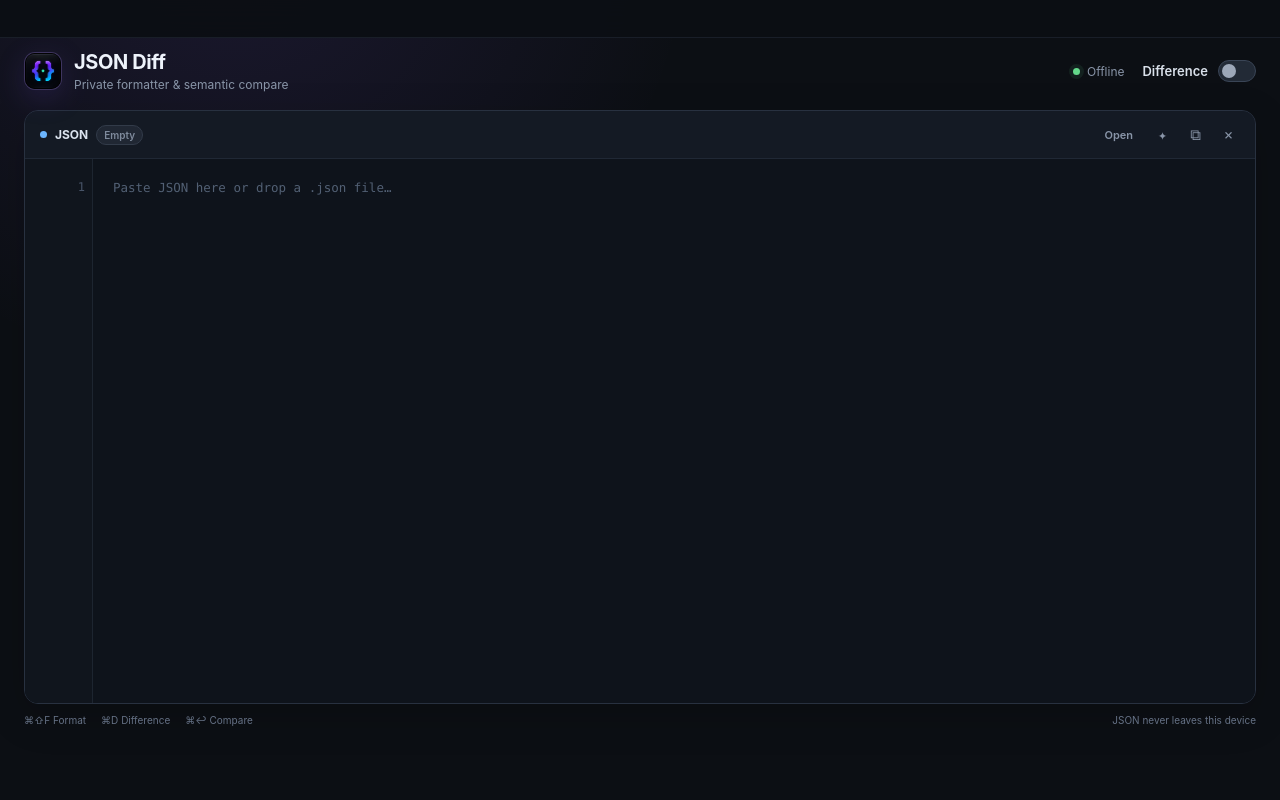
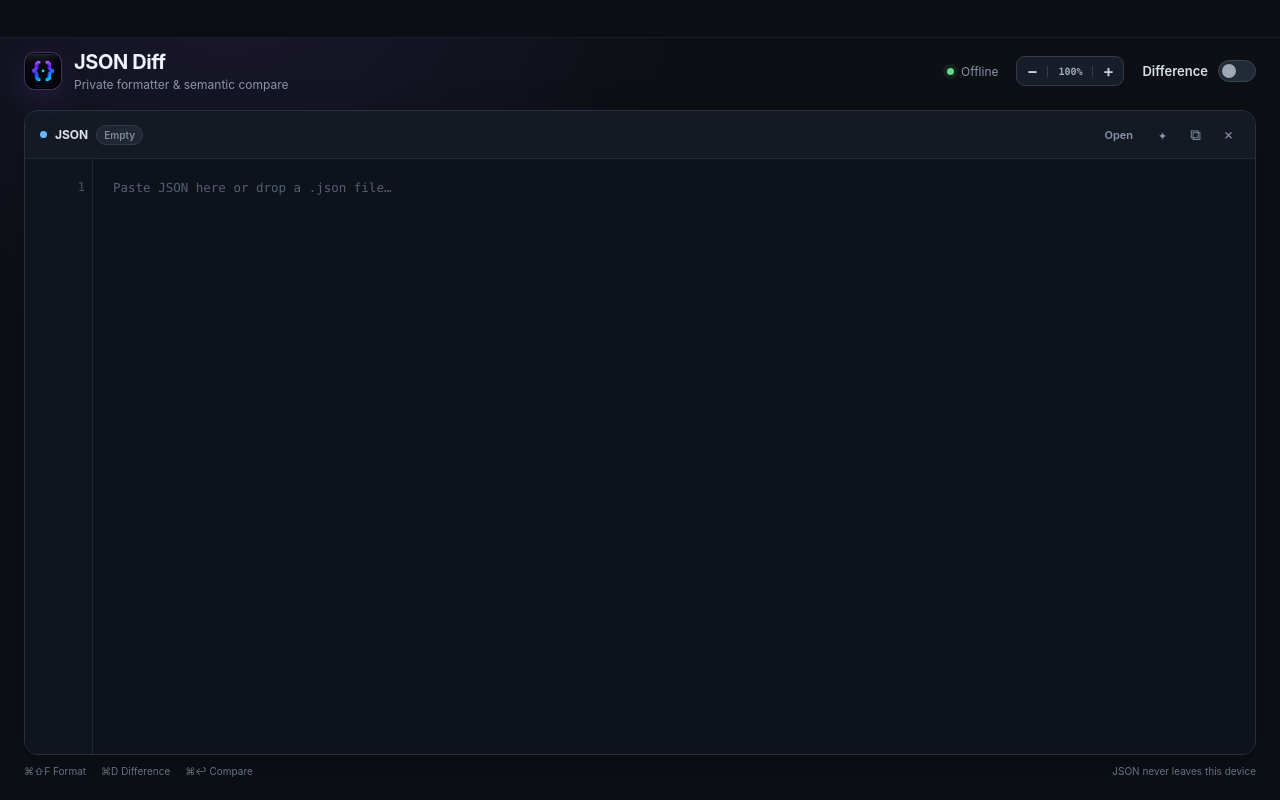
Before and after one commit to olehkhomyk/json-pretty-difference, a plain HTML site: page frontend/index.html in a window 1280 px wide. Drawn offline with Linux system fonts and the light colour scheme.

Commit message:
Expand editors and add text zoom

```diff
--- a/frontend/app.js
+++ b/frontend/app.js
@@ -3,6 +3,7 @@ const nativeInvoke = window.__TAURI__?.core?.invoke;
 const state = {
   difference: false,
   diffExpanded: false,
+  editorZoom: 100,
   syncScroll: true,
   lastScrolledSide: "left",
   diffObject: "",
@@ -47,6 +48,9 @@ const elements = {
   removedCount: document.getElementById("removed-count"),
   changedCount: document.getElementById("changed-count"),
   copyDiff: document.getElementById("copy-diff"),
+  zoomOut: document.getElementById("zoom-out"),
+  zoomIn: document.getElementById("zoom-in"),
+  zoomLevel: document.getElementById("zoom-level"),
   toast: document.getElementById("toast"),
   left: sideElements("left"),
   right: sideElements("right"),
@@ -345,6 +349,36 @@ function syncEditorVisual(side) {
 function editorLineHeight(input) {
   const lineHeight = Number.parseFloat(getComputedStyle(input).lineHeight);
   return Number.isFinite(lineHeight) && lineHeight > 0 ? lineHeight : 20;
+}
+
+const EDITOR_ZOOM_MIN = 70;
+const EDITOR_ZOOM_MAX = 200;
+const EDITOR_ZOOM_STEP = 10;
+
+function setEditorZoom(zoom) {
+  const nextZoom = Math.min(EDITOR_ZOOM_MAX, Math.max(EDITOR_ZOOM_MIN, zoom));
+  const visibleRows = Object.fromEntries(
+    ["left", "right"].map((side) => [
+      side,
+      elements[side].input.scrollTop / editorLineHeight(elements[side].input),
+    ]),
+  );
+
+  state.editorZoom = nextZoom;
+  const scale = nextZoom / 100;
+  document.documentElement.style.setProperty("--editor-font-size", `${12.5 * scale}px`);
+  document.documentElement.style.setProperty("--editor-line-height", `${Math.max(18, 21 * scale)}px`);
+  elements.zoomLevel.textContent = `${nextZoom}%`;
+  elements.zoomOut.disabled = nextZoom <= EDITOR_ZOOM_MIN;
+  elements.zoomIn.disabled = nextZoom >= EDITOR_ZOOM_MAX;
+
+  requestAnimationFrame(() => {
+    for (const side of ["left", "right"]) {
+      elements[side].input.scrollTop = visibleRows[side] * editorLineHeight(elements[side].input);
+      syncEditorVisual(side);
+    }
+    syncEditorFrom(state.lastScrolledSide);
+  });
 }
 
 function visibleRowForSourceLine(lineMap, sourceLine) {
@@ -696,11 +730,16 @@ function renderDiff(result) {
   setDiffExpanded(state.diffExpanded);
 }
 
-function setDiffExpanded(expanded) {
+function setDiffExpanded(expanded, options = {}) {
   state.diffExpanded = expanded;
   elements.diffOutputWrap.hidden = !expanded;
   elements.diffCollapseToggle.setAttribute("aria-expanded", String(expanded));
   elements.diffCollapseToggle.querySelector("span").textContent = expanded ? "Hide details" : "Show details";
+  if (expanded && options.autoScroll) {
+    requestAnimationFrame(() => {
+      requestAnimationFrame(() => elements.diffSection.scrollIntoView({ behavior: "smooth", block: "start" }));
+    });
+  }
 }
 
 function refreshCompareVisibility() {
@@ -857,11 +896,24 @@ elements.syncScrollToggle.addEventListener("change", () => {
   }
 });
 elements.copyDiff.addEventListener("click", () => copyText(state.diffObject, "Difference object copied"));
-elements.diffCollapseToggle.addEventListener("click", () => setDiffExpanded(!state.diffExpanded));
+elements.diffCollapseToggle.addEventListener("click", () => {
+  setDiffExpanded(!state.diffExpanded, { autoScroll: !state.diffExpanded });
+});
+elements.zoomOut.addEventListener("click", () => setEditorZoom(state.editorZoom - EDITOR_ZOOM_STEP));
+elements.zoomIn.addEventListener("click", () => setEditorZoom(state.editorZoom + EDITOR_ZOOM_STEP));
 
 document.addEventListener("keydown", (event) => {
   const command = event.metaKey || event.ctrlKey;
-  if (command && event.shiftKey && event.key.toLowerCase() === "f") {
+  if (command && ["+", "="].includes(event.key)) {
+    event.preventDefault();
+    setEditorZoom(state.editorZoom + EDITOR_ZOOM_STEP);
+  } else if (command && event.key === "-") {
+    event.preventDefault();
+    setEditorZoom(state.editorZoom - EDITOR_ZOOM_STEP);
+  } else if (command && event.key === "0") {
+    event.preventDefault();
+    setEditorZoom(100);
+  } else if (command && event.shiftKey && event.key.toLowerCase() === "f") {
     event.preventDefault();
     const side = document.activeElement === elements.right.input ? "right" : "left";
     formatSide(side, { force: true });
@@ -876,5 +928,6 @@ document.addEventListener("keydown", (event) => {
 
 renderSide("left");
 renderSide("right");
+setEditorZoom(state.editorZoom);
 elements.syncScrollToggle.checked = state.syncScroll;
 setDifferenceMode(false);
--- a/frontend/index.html
+++ b/frontend/index.html
@@ -28,6 +28,11 @@
             <span class="status-dot"></span>
             Offline
           </span>
+          <div class="zoom-control" data-tauri-drag-region="false" title="JSON editor text size">
+            <button id="zoom-out" type="button" aria-label="Zoom JSON text out">−</button>
+            <span id="zoom-level" aria-live="polite">100%</span>
+            <button id="zoom-in" type="button" aria-label="Zoom JSON text in">+</button>
+          </div>
           <label class="difference-toggle" data-tauri-drag-region="false">
             <span>Difference</span>
             <input id="difference-toggle" type="checkbox" />
--- a/frontend/styles.css
+++ b/frontend/styles.css
@@ -20,6 +20,8 @@
   --blue: #6cb6ff;
   --font-ui: -apple-system, BlinkMacSystemFont, "SF Pro Display", "Helvetica Neue", sans-serif;
   --font-code: "SFMono-Regular", Menlo, Monaco, Consolas, monospace;
+  --editor-font-size: 12.5px;
+  --editor-line-height: 21px;
 }
 
 * {
@@ -145,6 +147,47 @@ button {
 
 .toolbar {
   gap: 18px;
+}
+
+.zoom-control {
+  display: inline-flex;
+  height: 30px;
+  border: 1px solid #303b4c;
+  border-radius: 9px;
+  align-items: center;
+  overflow: hidden;
+  background: #171e29;
+  color: #c8d1df;
+}
+
+.zoom-control button {
+  width: 30px;
+  height: 100%;
+  padding: 0;
+  border: 0;
+  background: transparent;
+  color: #c8d1df;
+  cursor: pointer;
+  font: 600 17px/1 var(--font-ui);
+}
+
+.zoom-control button:hover:not(:disabled) {
+  background: #293447;
+  color: #ffffff;
+}
+
+.zoom-control button:disabled {
+  color: #536074;
+  cursor: default;
+}
+
+.zoom-control span {
+  min-width: 46px;
+  border-right: 1px solid #303b4c;
+  border-left: 1px solid #303b4c;
+  color: #9facbe;
+  font: 600 10px var(--font-code);
+  text-align: center;
 }
 
 .offline-badge {
@@ -342,13 +385,13 @@ button {
 .editor-frame {
   display: grid;
   grid-template-columns: 68px minmax(0, 1fr);
-  height: min(57vh, 560px);
+  height: max(440px, calc(100vh - 205px));
   min-height: 350px;
   background: #0e131b;
 }
 
 .single-mode .editor-frame {
-  height: min(68vh, 680px);
+  height: max(440px, calc(100vh - 205px));
 }
 
 .gutter,
@@ -358,18 +401,22 @@ button {
   border-right: 1px solid #1d2530;
   background: #10151d;
   color: #485468;
-  font: 12px/21px var(--font-code);
   text-align: right;
   user-select: none;
 }
 
 .gutter {
   padding-right: 7px;
+  font: calc(var(--editor-font-size) - 0.5px)/var(--editor-line-height) var(--font-code);
+}
+
+.diff-gutter {
+  font: calc(var(--editor-font-size) - 0.5px)/var(--editor-line-height) var(--font-code);
 }
 
 .gutter-line,
 .diff-gutter-line {
-  height: 21px;
+  height: var(--editor-line-height);
 }
 
 .gutter-line {
@@ -382,7 +429,7 @@ button {
 .fold-toggle,
 .fold-spacer {
   width: 22px;
-  height: 20px;
+  height: min(20px, calc(var(--editor-line-height) - 2px));
   flex: 0 0 22px;
 }
 
@@ -440,7 +487,7 @@ button {
   padding: 18px 20px 40px;
   border: 0;
   outline: 0;
-  font: 12.5px/21px var(--font-code);
+  font: var(--editor-font-size)/var(--editor-line-height) var(--font-code);
   tab-size: 2;
   white-space: pre;
 }
@@ -480,7 +527,7 @@ button {
 .code-line {
   display: block;
   min-width: max-content;
-  height: 21px;
+  height: var(--editor-line-height);
   margin: 0 -20px;
   padding: 0 20px;
 }
@@ -719,7 +766,7 @@ button {
   margin: 0;
   padding: 16px 20px 30px;
   color: #c8d1df;
-  font: 12px/21px var(--font-code);
+  font: var(--editor-font-size)/var(--editor-line-height) var(--font-code);
   tab-size: 2;
 }
 
@@ -769,7 +816,7 @@ button {
   }
 
   .workspace:not(.single-mode) .editor-frame {
-    height: 380px;
+    height: max(440px, calc(100vh - 205px));
   }
 
   .offline-badge {
--- a/src-tauri/tauri.conf.json
+++ b/src-tauri/tauri.conf.json
@@ -1,7 +1,7 @@
 {
   "$schema": "https://schema.tauri.app/config/2",
   "productName": "JSON Diff",
-  "version": "0.1.6",
+  "version": "0.1.7",
   "identifier": "com.local.jsondiff",
   "build": {
     "frontendDist": "../frontend"
```
Also changed, not shown: 4 other files.
